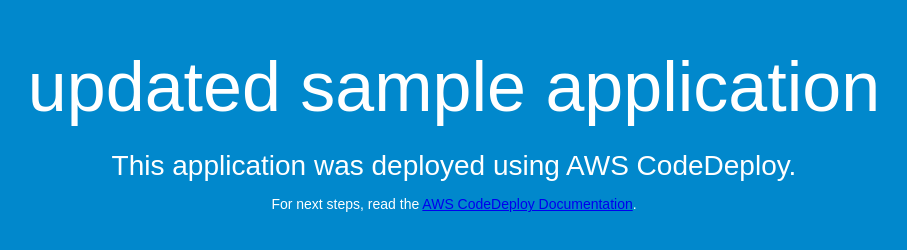
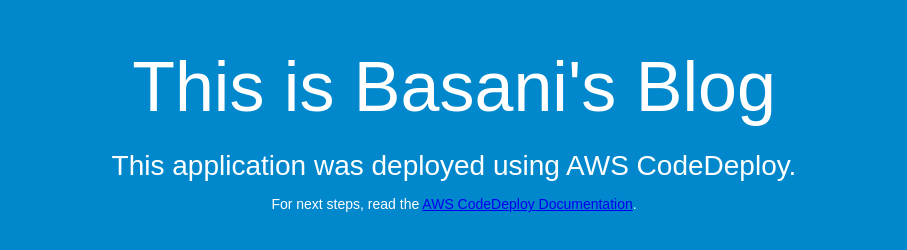
Before and after one commit to srinubasani/SampleApp, a plain HTML site: page index.html in a window 1280 px wide. Shown: the whole page, without its empty margins (186-1093 px from the left). Drawn offline with Linux system fonts and the light colour scheme.

Commit message:
updated by seenu

```diff
--- a/index.html
+++ b/index.html
@@ -26,7 +26,7 @@
 </head>
 <body>
   <div align="center">
-    <h1>updated sample application</h1>
+    <h1>This is Basani's Blog</h1>
     <h2>This application was deployed using AWS CodeDeploy.</h2>
     <p>For next steps, read the <a href="http://aws.amazon.com/documentation/codedeploy">AWS CodeDeploy Documentation</a>.</p>
   </div>
```
